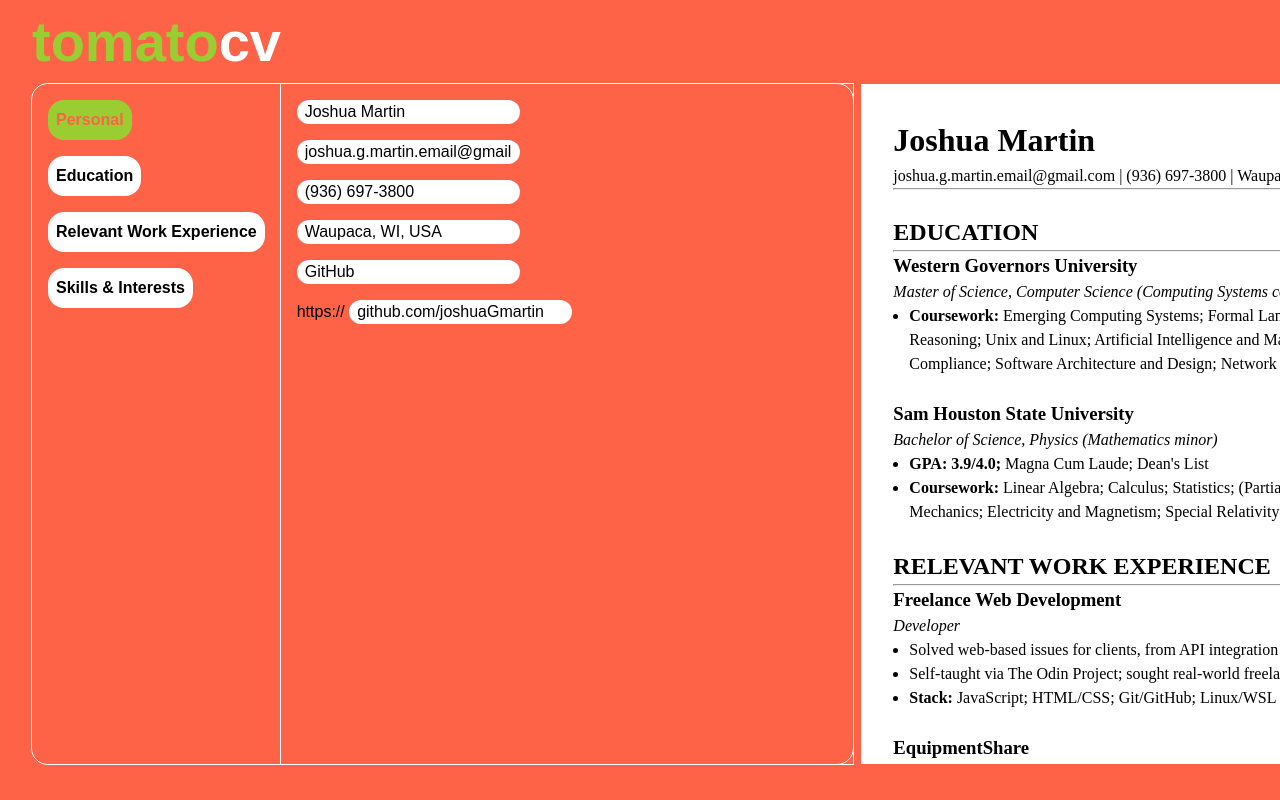
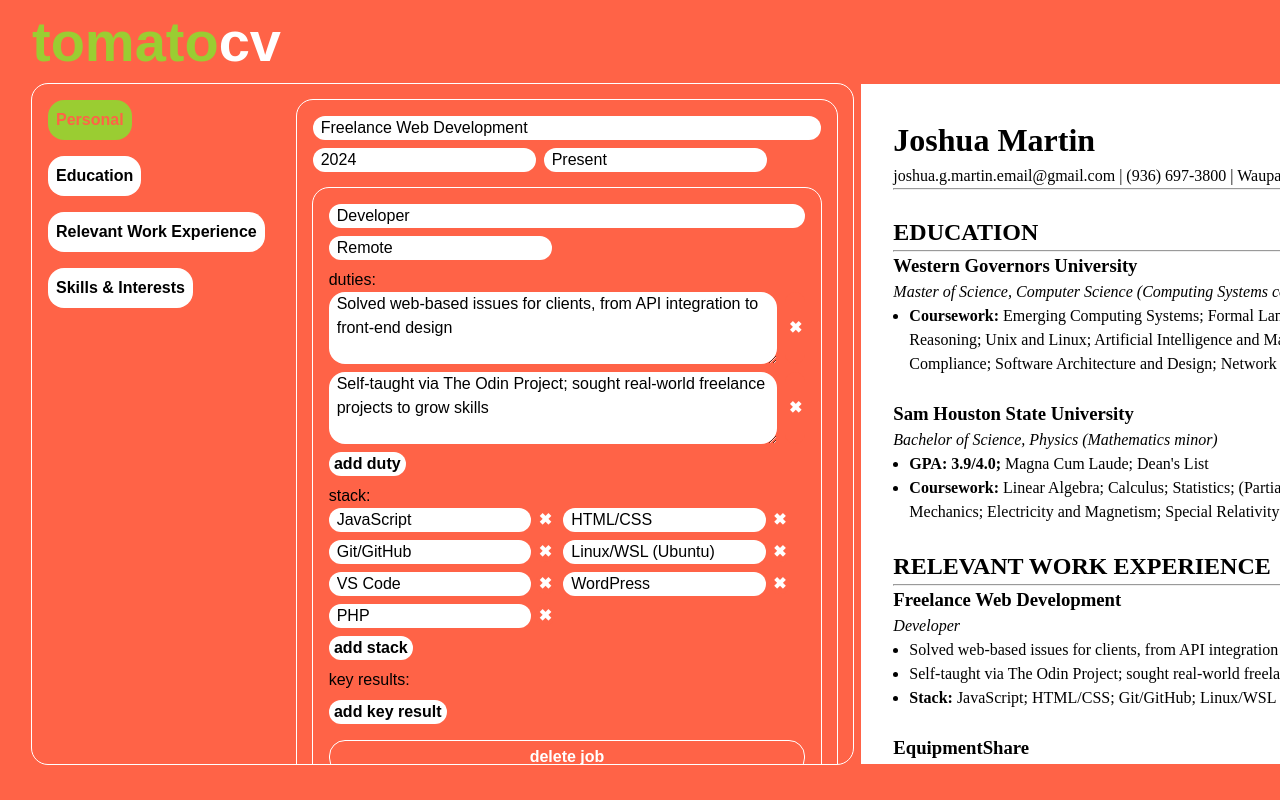
Before and after one commit to joshuaGmartin/cv-app, a React (Vite) app: page / in a window 1280 px wide. Shown: the top 800 px of the page. Built offline with nearby package versions, Linux system fonts and the light colour scheme.

Commit message:
Fix focus bug.
Add id's to reset data. Fixed key repetition in WorkExp Resume.
Ready finish up.

```diff
--- a/src/App.css
+++ b/src/App.css
@@ -1,3 +1,10 @@
+.cormorant-garamond-<uniquifier > {
+  font-family: "Cormorant Garamond", serif;
+  font-optical-sizing: auto;
+  font-weight: <weight>;
+  font-style: normal;
+}
+
 @media print {
   #root {
     display: block !important;
@@ -24,12 +31,6 @@
 }
 
 #root {
-  .cormorant-garamond-<uniquifier > {
-    font-family: "Cormorant Garamond", serif;
-    font-optical-sizing: auto;
-    font-weight: <weight>;
-    font-style: normal;
-  }
   --padding: 1rem;
   --spacing: 0.5rem;
   --radius: 1rem;
@@ -338,6 +339,8 @@
 
   max-height: calc(100vh - 7rem);
   overflow-y: scroll;
+  max-width: fit-content;
+  min-width: 100%;
 
   font-family: "Cormorant Garamond", serif;
 }
--- a/src/components/InfoInput.jsx
+++ b/src/components/InfoInput.jsx
@@ -33,12 +33,12 @@ export default function InfoInput({ userData, setUserData }) {
         );
       default:
         return (
-          <InfoInput_Personal userData={userData} setUserData={setUserData} />
+          // <InfoInput_Personal userData={userData} setUserData={setUserData} />
 
           //testing
           // <InfoInput_Education userData={userData} setUserData={setUserData} />
 
-          // <InfoInput_WorkExp userData={userData} setUserData={setUserData} />
+          <InfoInput_WorkExp userData={userData} setUserData={setUserData} />
 
           // <InfoInput_SkillsAndInt
           //   userData={userData}
--- a/src/components/ResumePortion_WorkExp.jsx
+++ b/src/components/ResumePortion_WorkExp.jsx
@@ -35,8 +35,8 @@ export default function ResumePortion_WorkExp({ userData }) {
 
                   <ul>
                     {thisJob.duties.length > 0
-                      ? thisJob.duties.map((duty) => {
-                          return <li key={duty}>{duty}</li>;
+                      ? thisJob.duties.map((duty, index) => {
+                          return <li key={index + duty}>{duty}</li>;
                         })
                       : null}
                     {thisJob.stack.length > 0 ? (
--- a/src/modules/Helper.jsx
+++ b/src/modules/Helper.jsx
@@ -122,6 +122,7 @@ function getFocusElm_in_level_1_section(focusElmInfo) {
 function getFocusElm_in_level_2_list(focusElmInfo) {
   // jank: the class name are a little arbitrary.
 
+  console.log(focusElmInfo.level_2_id);
   const parentFocusElm = document.getElementById(focusElmInfo.level_2_id);
   const childFocusElm = parentFocusElm.querySelector(
     `.${focusElmInfo.level_1_key}-input-list-${focusElmInfo.level_2_key}`
--- a/src/modules/dataHandler.js
+++ b/src/modules/dataHandler.js
@@ -444,6 +444,26 @@ function addIn_level_0(args) {
     });
   }
 
+  // handle add workEx (with job)
+  else if (args.level_0_key === "workExperience") {
+    args.setUserData({
+      ...args.userData,
+      workExperience: [
+        ...args.userData.workExperience,
+        {
+          ...resetData.workExperience[0],
+          id: crypto.randomUUID(),
+          jobsInfo: [
+            {
+              ...resetData.workExperience[0].jobsInfo[0],
+              id: crypto.randomUUID(),
+            },
+          ],
+        },
+      ],
+    });
+  }
+
   // default
   else {
     args.setUserData({
--- a/src/modules/userData.js
+++ b/src/modules/userData.js
@@ -212,7 +212,7 @@ export const resetData = {
   },
   education: [
     {
-      id: "",
+      id: crypto.randomUUID(),
       school: "",
       gradYear: "",
       currentStudent: false,
@@ -229,13 +229,13 @@ export const resetData = {
   ],
   workExperience: [
     {
-      id: "",
+      id: crypto.randomUUID(),
       employer: "",
       totalTimeStart: "",
       totalTimeEnd: "",
       jobsInfo: [
         {
-          id: "",
+          id: crypto.randomUUID(),
           position: "",
           timeStart: "",
           timeEnd: "",
```
Also changed, not shown: 1 other file (tests, documents, lock files or other folders).
